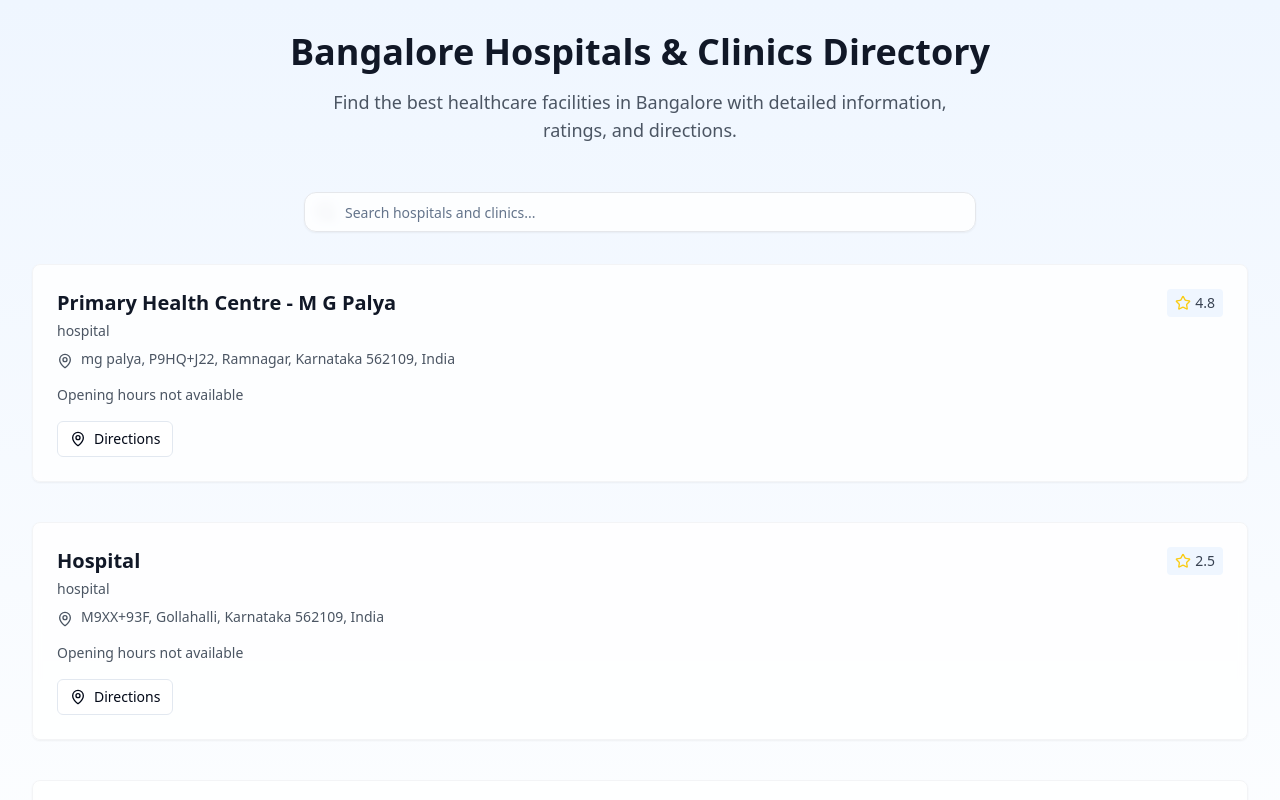
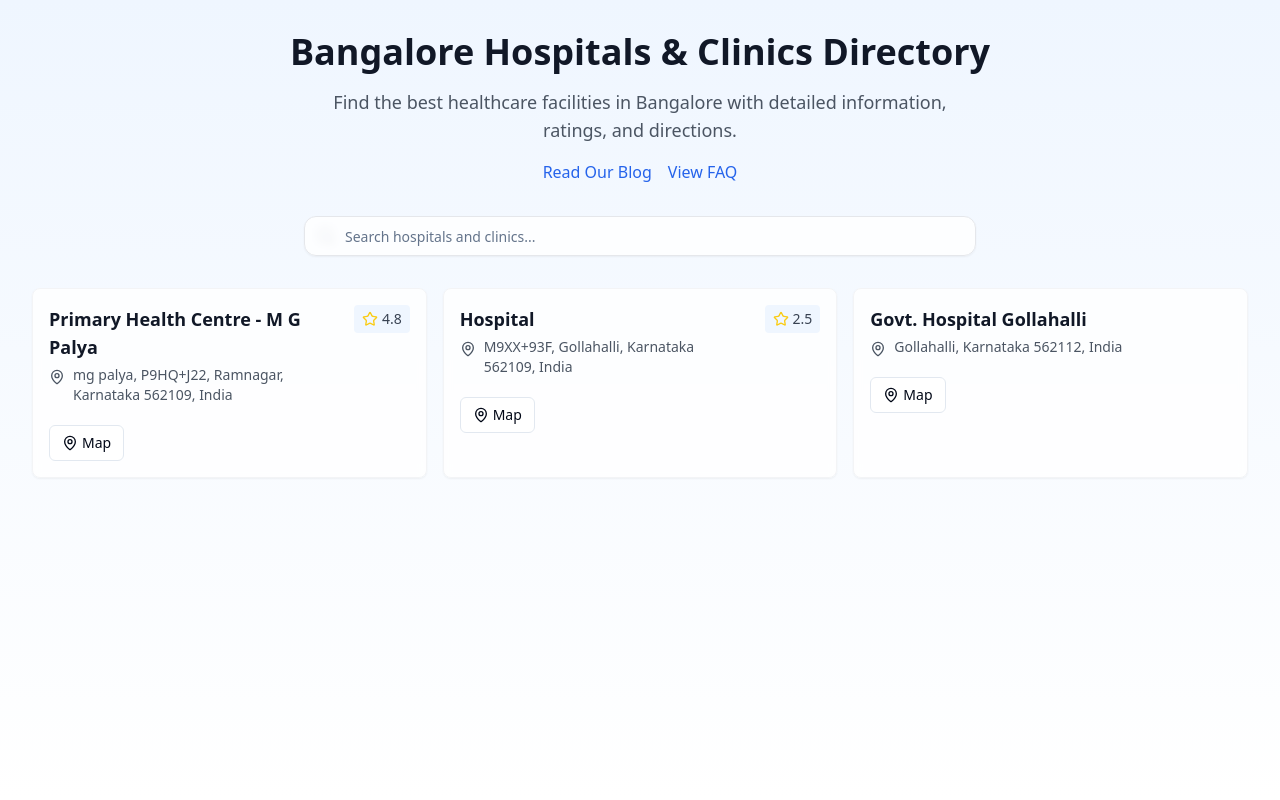
Before and after one commit to RahulPant1/bangalore-health-haven, a React (Vite) app: page / in a window 1280 px wide. Shown: the top 800 px of the page. Built offline with nearby package versions, Linux system fonts and the light colour scheme.

Commit message:
Refactor hospital listings layout
Improves the hospital listings layout by implementing a card-based design with smaller cards and a more elegant appearance. Also adds Blog and FAQ sections and integrates Unsplash.

```diff
--- a/src/App.tsx
+++ b/src/App.tsx
@@ -1,9 +1,12 @@
+
 import { Toaster } from "@/components/ui/toaster";
 import { Toaster as Sonner } from "@/components/ui/sonner";
 import { TooltipProvider } from "@/components/ui/tooltip";
 import { QueryClient, QueryClientProvider } from "@tanstack/react-query";
 import { BrowserRouter, Routes, Route } from "react-router-dom";
 import Index from "./pages/Index";
+import Blog from "./pages/Blog";
+import FAQ from "./pages/FAQ";
 import NotFound from "./pages/NotFound";
 
 const queryClient = new QueryClient();
@@ -16,7 +19,8 @@ const App = () => (
       <BrowserRouter>
         <Routes>
           <Route path="/" element={<Index />} />
-          {/* ADD ALL CUSTOM ROUTES ABOVE THE CATCH-ALL "*" ROUTE */}
+          <Route path="/blog" element={<Blog />} />
+          <Route path="/faq" element={<FAQ />} />
           <Route path="*" element={<NotFound />} />
         </Routes>
       </BrowserRouter>
--- a/src/components/HospitalCard.tsx
+++ b/src/components/HospitalCard.tsx
@@ -1,4 +1,3 @@
-
 import { Hospital } from "@/types/hospital";
 import { MapPin, Phone, ExternalLink, Star } from "lucide-react";
 import { Card } from "@/components/ui/card";
@@ -29,12 +28,15 @@ const HospitalCard = ({ hospital }: HospitalCardProps) => {
   };
 
   return (
-    <Card className="w-full mb-4 overflow-hidden hover:shadow-lg transition-shadow duration-300 bg-white/80 backdrop-blur-sm border border-gray-100">
-      <div className="p-6">
-        <div className="flex justify-between items-start">
-          <div>
-            <h3 className="text-xl font-semibold text-gray-900 mb-1">{hospital.name}</h3>
-            <p className="text-sm text-gray-600 mb-2">{hospital.types.split(", ")[0]}</p>
+    <Card className="w-full overflow-hidden hover:shadow-lg transition-shadow duration-300 bg-white/80 backdrop-blur-sm border border-gray-100">
+      <div className="p-4">
+        <div className="flex justify-between items-start gap-4">
+          <div className="flex-1">
+            <h3 className="text-lg font-semibold text-gray-900 mb-1">{hospital.name}</h3>
+            <div className="flex items-start gap-2 text-gray-600 mb-2">
+              <MapPin className="h-4 w-4 mt-1 flex-shrink-0" />
+              <p className="text-sm">{hospital.address}</p>
+            </div>
           </div>
           {hospital.rating !== "N/A" && (
             <div className="flex items-center bg-blue-50 px-2 py-1 rounded">
@@ -44,33 +46,24 @@ const HospitalCard = ({ hospital }: HospitalCardProps) => {
           )}
         </div>
 
-        <div className="flex items-start gap-2 text-gray-600 mb-4">
-          <MapPin className="h-4 w-4 mt-1 flex-shrink-0" />
-          <p className="text-sm">{hospital.address}</p>
-        </div>
-
-        {hospital.opening_hours && (
-          <p className="text-sm text-gray-600 mb-4">{hospital.opening_hours}</p>
-        )}
-
-        <div className="flex gap-2 mt-4">
+        <div className="flex gap-2 mt-3">
           <Button
             variant="outline"
             size="sm"
-            className="flex items-center gap-2"
+            className="flex items-center gap-1"
             onClick={openGoogleMaps}
           >
-            <MapPin className="h-4 w-4" />
-            Directions
+            <MapPin className="h-3 w-3" />
+            Map
           </Button>
           {hospital.phone && (
             <Button
               variant="outline"
               size="sm"
-              className="flex items-center gap-2"
+              className="flex items-center gap-1"
               onClick={handleCall}
             >
-              <Phone className="h-4 w-4" />
+              <Phone className="h-3 w-3" />
               Call
             </Button>
           )}
@@ -78,11 +71,11 @@ const HospitalCard = ({ hospital }: HospitalCardProps) => {
             <Button
               variant="outline"
               size="sm"
-              className="flex items-center gap-2"
+              className="flex items-center gap-1"
               onClick={openWebsite}
             >
-              <ExternalLink className="h-4 w-4" />
-              Website
+              <ExternalLink className="h-3 w-3" />
+              Visit
             </Button>
           )}
         </div>
--- /dev/null
+++ b/src/pages/Blog.tsx
@@ -0,0 +1,56 @@
+
+import { ArrowRight } from "lucide-react";
+import { Link } from "react-router-dom";
+import { Card, CardContent, CardDescription, CardHeader, CardTitle } from "@/components/ui/card";
+
+const blogPosts = [
+  {
+    id: 1,
+    title: "Understanding Healthcare in Bangalore",
+    description: "A comprehensive guide to navigating the healthcare system in Bangalore",
+    date: "2024-02-20",
+    imageUrl: "https://images.unsplash.com/photo-1649972904349-6e44c42644a7?auto=format&fit=crop&w=800",
+  },
+  {
+    id: 2,
+    title: "Top Medical Facilities in Bangalore",
+    description: "Discover the leading hospitals and clinics in the city",
+    date: "2024-02-18",
+    imageUrl: "https://images.unsplash.com/photo-1488590528505-98d2b5aba04b?auto=format&fit=crop&w=800",
+  },
+];
+
+const Blog = () => {
+  return (
+    <div className="min-h-screen bg-gradient-to-b from-blue-50 to-white">
+      <div className="max-w-7xl mx-auto px-4 py-8 sm:px-6 lg:px-8">
+        <h1 className="text-4xl font-bold text-gray-900 mb-8">Healthcare Blog</h1>
+        <div className="grid grid-cols-1 md:grid-cols-2 gap-6">
+          {blogPosts.map((post) => (
+            <Link to={`/blog/${post.id}`} key={post.id}>
+              <Card className="h-full hover:shadow-lg transition-shadow duration-300">
+                <img
+                  src={post.imageUrl}
+                  alt={post.title}
+                  className="w-full h-48 object-cover rounded-t-lg"
+                />
+                <CardHeader>
+                  <CardTitle className="text-xl">{post.title}</CardTitle>
+                  <CardDescription>{new Date(post.date).toLocaleDateString()}</CardDescription>
+                </CardHeader>
+                <CardContent>
+                  <p className="text-gray-600">{post.description}</p>
+                  <div className="flex items-center mt-4 text-blue-600">
+                    Read more <ArrowRight className="ml-2 h-4 w-4" />
+                  </div>
+                </CardContent>
+              </Card>
+            </Link>
+          ))}
+        </div>
+      </div>
+    </div>
+  );
+};
+
+export default Blog;
--- /dev/null
+++ b/src/pages/FAQ.tsx
@@ -0,0 +1,42 @@
+
+import {
+  Accordion,
+  AccordionContent,
+  AccordionItem,
+  AccordionTrigger,
+} from "@/components/ui/accordion";
+
+const FAQ = () => {
+  return (
+    <div className="min-h-screen bg-gradient-to-b from-blue-50 to-white">
+      <div className="max-w-3xl mx-auto px-4 py-8 sm:px-6 lg:px-8">
+        <h1 className="text-4xl font-bold text-gray-900 mb-8">Frequently Asked Questions</h1>
+
+        <Accordion type="single" collapsible className="w-full">
+          <AccordionItem value="item-1">
+            <AccordionTrigger>How do I find the nearest hospital?</AccordionTrigger>
+            <AccordionContent>
+              You can use the search bar on our homepage to look for hospitals near you. Enter your area or the hospital name, and you'll see a list of nearby facilities with directions.
+            </AccordionContent>
+          </AccordionItem>
+
+          <AccordionItem value="item-2">
+            <AccordionTrigger>What do the hospital ratings mean?</AccordionTrigger>
+            <AccordionContent>
+              Ratings are based on user reviews and range from 1 to 5 stars. They reflect overall patient satisfaction, including factors like care quality, cleanliness, and staff behavior.
+            </AccordionContent>
+          </AccordionItem>
+
+          <AccordionItem value="item-3">
+            <AccordionTrigger>How can I contact a hospital?</AccordionTrigger>
+            <AccordionContent>
+              Each hospital listing includes contact information. You can find phone numbers and website links in the hospital details card. Click the "Call" button to directly dial the number.
+            </AccordionContent>
+          </AccordionItem>
+        </Accordion>
+      </div>
+    </div>
+  );
+};
+
+export default FAQ;
--- a/src/pages/Index.tsx
+++ b/src/pages/Index.tsx
@@ -1,5 +1,6 @@
 
 import { useState } from "react";
+import { Link } from "react-router-dom";
 import { hospitals } from "@/types/hospital";
 import SearchBar from "@/components/SearchBar";
 import HospitalCard from "@/components/HospitalCard";
@@ -16,18 +17,32 @@ const Index = () => {
   return (
     <div className="min-h-screen bg-gradient-to-b from-blue-50 to-white">
       <div className="max-w-7xl mx-auto px-4 py-8 sm:px-6 lg:px-8">
-        <div className="text-center mb-12">
+        <div className="text-center mb-8">
           <h1 className="text-4xl font-bold text-gray-900 mb-4">
             Bangalore Hospitals & Clinics Directory
           </h1>
-          <p className="text-lg text-gray-600 max-w-2xl mx-auto">
+          <p className="text-lg text-gray-600 max-w-2xl mx-auto mb-4">
             Find the best healthcare facilities in Bangalore with detailed information, ratings, and directions.
           </p>
+          <div className="flex justify-center gap-4">
+            <Link
+              to="/blog"
+              className="text-blue-600 hover:text-blue-800 font-medium"
+            >
+              Read Our Blog
+            </Link>
+            <Link
+              to="/faq"
+              className="text-blue-600 hover:text-blue-800 font-medium"
+            >
+              View FAQ
+            </Link>
+          </div>
         </div>
 
         <SearchBar searchTerm={searchTerm} onSearchChange={setSearchTerm} />
 
-        <div className="grid gap-6 mt-8">
+        <div className="grid grid-cols-1 md:grid-cols-2 lg:grid-cols-3 gap-4">
           {filteredHospitals.map((hospital) => (
             <HospitalCard key={hospital.id} hospital={hospital} />
           ))}
```
